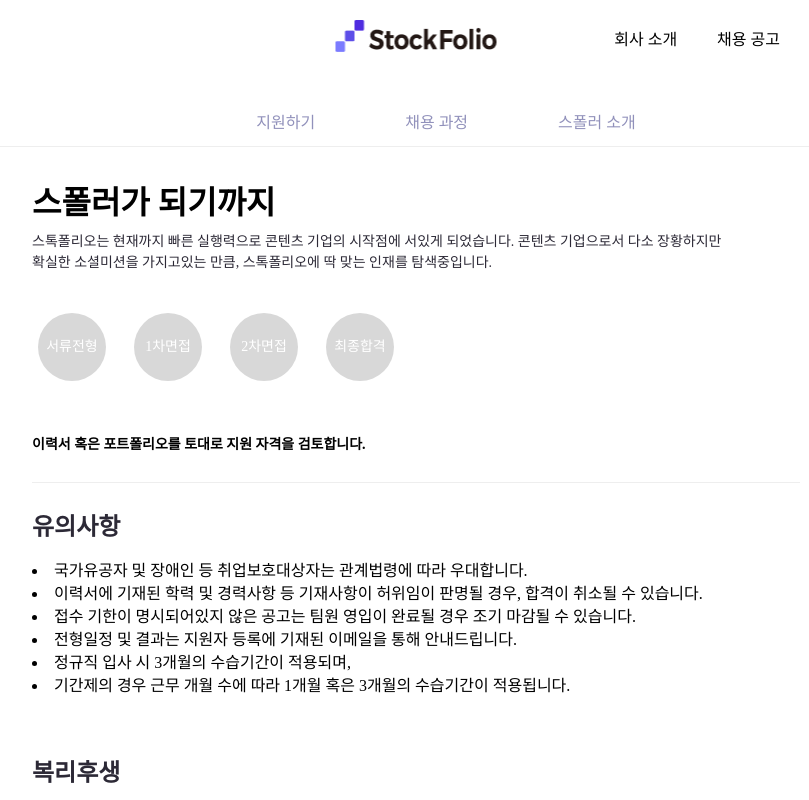
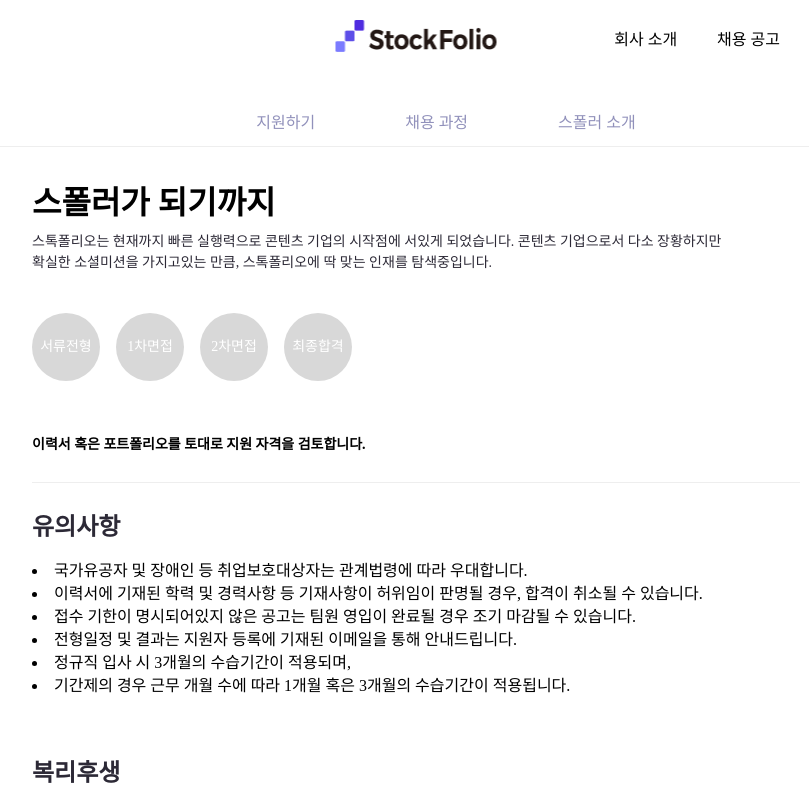
Before and after one commit to kor-sams-dev/Stockfolio_adminPage_Front, a React (Create React App) app: page / in a window 1280 px wide. Shown: the top 800 px of the page, without its empty margins (224-1033 px from the left). Built offline with nearby package versions, Linux system fonts and the light colour scheme.

Commit message:
feat: 채용페이지 레이아웃 구현중 90%

```diff
--- a/src/components/templates/RecruitProcess.tsx
+++ b/src/components/templates/RecruitProcess.tsx
@@ -24,7 +24,7 @@ const ProcessBar = styled.div`
   visibility: hidden;
   position: relative;
   margin-bottom: 24px;
-  width: 80px;
+  width: 68px;
   height: 8px;
   background-color: #d8d8d8;
   border-radius: 4px;
@@ -62,7 +62,7 @@ const ProcessCircle = styled.div`
 
 const ProcessOrder = styled.li`
   display: flex;
-  justify-content: center;
+  justify-content: flex-start;
   align-items: center;
   flex-direction: column;
 
@@ -106,11 +106,11 @@ const ProcessInfoList = styled.li`
   }
 `;
 
-const Box = styled.div`
+const Box = styled.div``;
+
+const InfoList = styled.ul`
   padding-top: 24px;
 `;
-
-const InfoList = styled.ul``;
 
 const Info = styled.li`
   margin-bottom: 7px;
```
